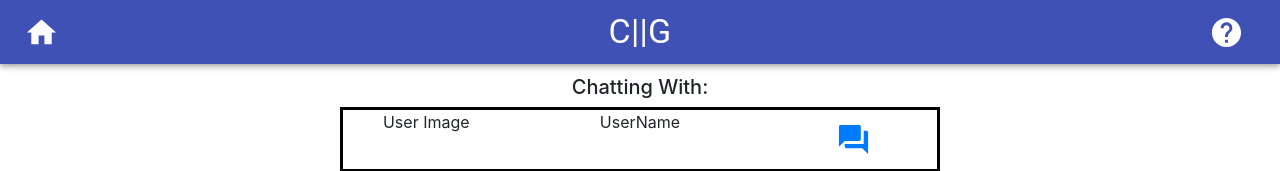
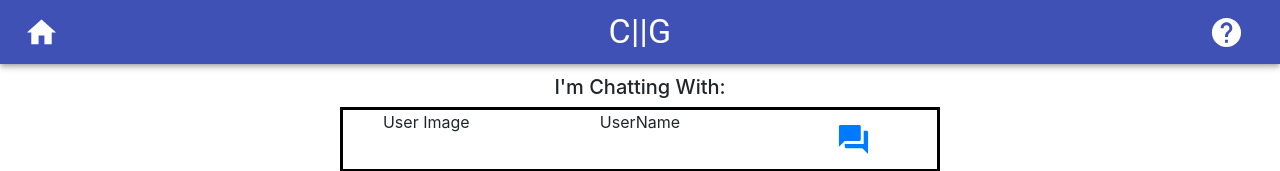
Before and after one commit to rgarzadev/React-Components-Test, a React (Create React App) app in the folder client/: page /chat in a window 1280 px wide. Shown: the top 171 px of the page. Built offline with nearby package versions, Linux system fonts and the light colour scheme.

Commit message:
push test

```diff
--- a/client/src/pages/Chat/Chat.js
+++ b/client/src/pages/Chat/Chat.js
@@ -10,7 +10,7 @@ function Chat() {
         <div>
 
             <div className="container MuiContainer-maxWidthSm">
-                <h5 className="PageTitle">Chatting With:</h5>
+                <h5 className="PageTitle">I'm Chatting With:</h5>
             </div>
 
             <OtherUserNameCard/>
```
